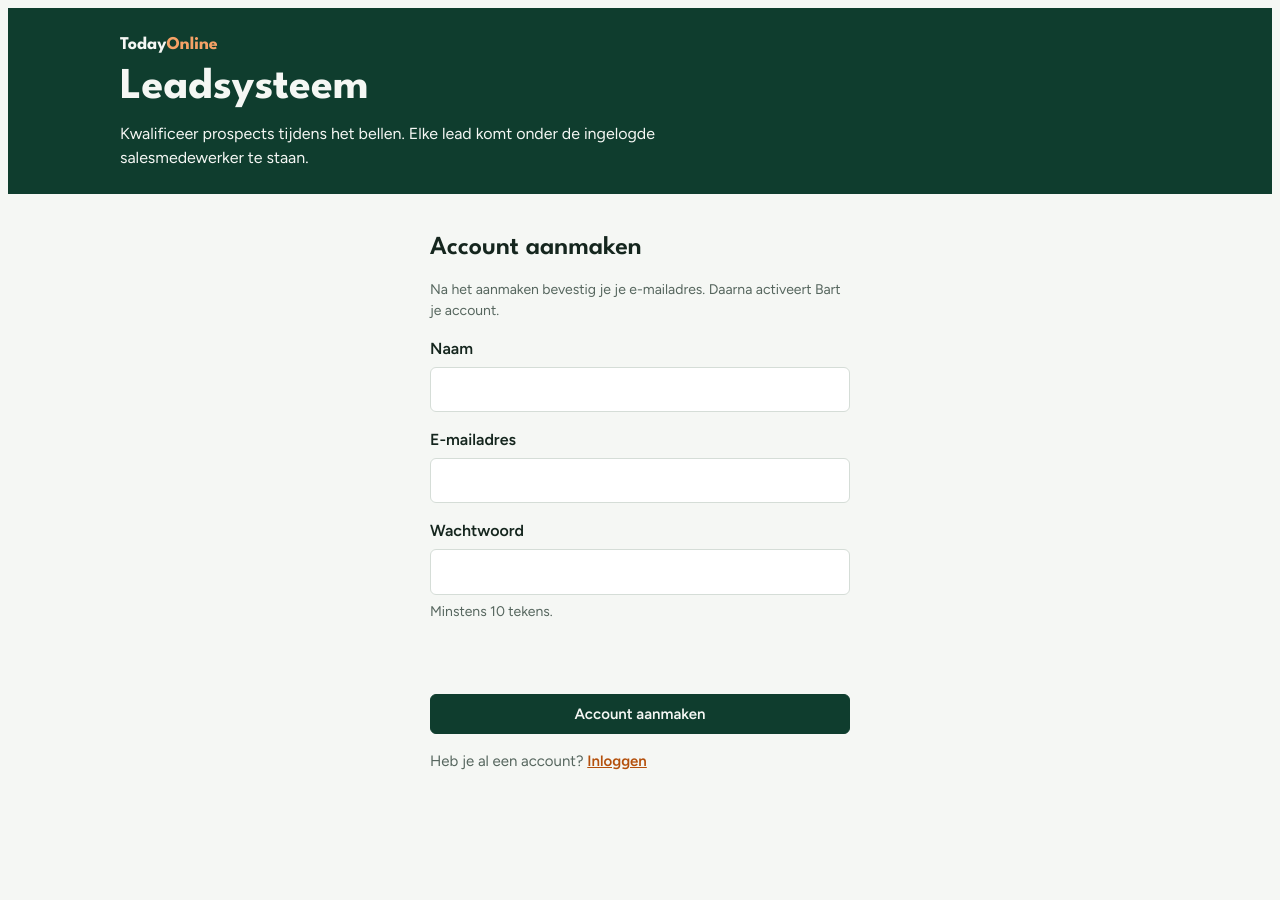
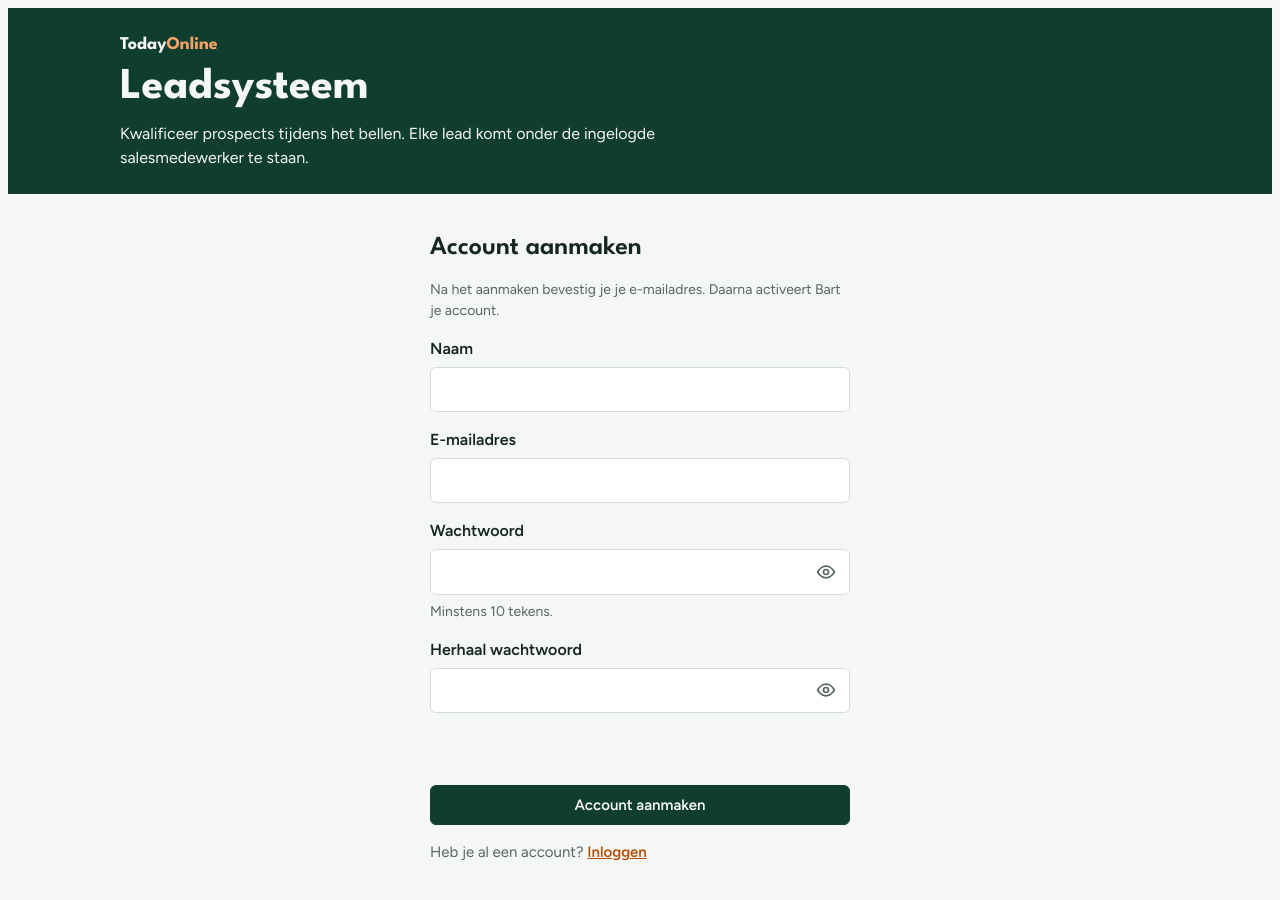
Before and after one commit to TodayOnlineBZ/leads-todayonline, a Next.js app: page /registreren in a window 1280 px wide. Shown: the top 900 px of the page. Before the commit the page ends 836 px from the top, so only its background shows below. Built offline with nearby package versions, Linux system fonts and the light colour scheme; no server answers.

Commit message:
Wachtwoord herhalen en tonen bij account aanmaken
Co-Authored-By: Claude Opus 5.5 <noreply@anthropic.com>
Claude-Session: https://claude.ai/code/session_01RvA2egZ9EbEW76N7qcCiQp

```diff
--- a/app/(auth)/registreren/page.tsx
+++ b/app/(auth)/registreren/page.tsx
@@ -1,6 +1,7 @@
 "use client";
 import Link from "next/link";
 import { useState, type FormEvent } from "react";
+import PasswordField from "@/components/PasswordField";
 import Turnstile from "@/components/Turnstile";
 import { turnstileSiteKey } from "@/lib/config";
 import { createClient } from "@/lib/supabase/client";
@@ -9,6 +10,7 @@ export default function SignupPage() {
   const [name, setName] = useState("");
   const [email, setEmail] = useState("");
   const [password, setPassword] = useState("");
+  const [passwordRepeat, setPasswordRepeat] = useState("");
   const [token, setToken] = useState("");
   const [resetKey, setResetKey] = useState(0);
   const [busy, setBusy] = useState(false);
@@ -19,6 +21,7 @@ export default function SignupPage() {
     e.preventDefault();
     if (!name.trim()) { setError("Vul je naam in."); return; }
     if (password.length < 10) { setError("Kies een wachtwoord van minstens 10 tekens."); return; }
+    if (password !== passwordRepeat) { setError("De twee wachtwoorden zijn niet hetzelfde. Vul ze opnieuw in."); return; }
     if (turnstileSiteKey && !token) { setError("Wacht tot de beveiligingscontrole klaar is."); return; }
     setBusy(true); setError("");
     const { error: err } = await createClient().auth.signUp({
@@ -50,7 +53,8 @@ export default function SignupPage() {
       <p className="hint">Na het aanmaken bevestig je je e-mailadres. Daarna activeert Bart je account.</p>
       <div className="q"><label htmlFor="name">Naam</label><input id="name" autoComplete="name" required value={name} onChange={(e) => setName(e.target.value)} /></div>
       <div className="q"><label htmlFor="email">E-mailadres</label><input id="email" type="email" autoComplete="email" required value={email} onChange={(e) => setEmail(e.target.value)} /></div>
-      <div className="q"><label htmlFor="password">Wachtwoord</label><input id="password" type="password" autoComplete="new-password" required minLength={10} value={password} onChange={(e) => setPassword(e.target.value)} /><p className="hint">Minstens 10 tekens.</p></div>
+      <PasswordField id="password" label="Wachtwoord" value={password} onChange={setPassword} hint="Minstens 10 tekens." />
+      <PasswordField id="passwordRepeat" label="Herhaal wachtwoord" value={passwordRepeat} onChange={setPasswordRepeat} />
       <Turnstile onToken={setToken} resetKey={resetKey} />
       <p className={"status" + (error ? " err" : "")} role="status">{error}</p>
       <button className="btn" type="submit" disabled={busy}>{busy ? "Bezig met aanmaken" : "Account aanmaken"}</button>
--- a/app/globals.css
+++ b/app/globals.css
@@ -130,3 +130,8 @@ td.num { font-variant-numeric: tabular-nums; white-space: nowrap; }
   .who { margin-left: 0; }
 }
 @media (prefers-reduced-motion: reduce) { .fill { transition: none; } }
+
+.password-wrap { position: relative; }
+.password-wrap input { padding-right: 48px; }
+.password-toggle { position: absolute; top: 50%; right: 4px; transform: translateY(-50%); width: 40px; height: 40px; display: grid; place-items: center; background: none; border: 0; border-radius: 6px; color: var(--muted); cursor: pointer; }
+.password-toggle:hover { color: var(--fg); }
--- /dev/null
+++ b/components/PasswordField.tsx
@@ -0,0 +1,30 @@
+"use client";
+import { useState } from "react";
+
+type Props = {
+  id: string;
+  label: string;
+  value: string;
+  onChange: (value: string) => void;
+  hint?: string;
+};
+
+export default function PasswordField({ id, label, value, onChange, hint }: Props) {
+  const [visible, setVisible] = useState(false);
+  return (
+    <div className="q">
+      <label htmlFor={id}>{label}</label>
+      <div className="password-wrap">
+        <input id={id} type={visible ? "text" : "password"} autoComplete="new-password" required minLength={10} value={value} onChange={(e) => onChange(e.target.value)} />
+        <button className="password-toggle" type="button" aria-label={visible ? label + " verbergen" : label + " tonen"} aria-pressed={visible} onClick={() => setVisible((v) => !v)}>
+          <svg viewBox="0 0 24 24" width="20" height="20" fill="none" stroke="currentColor" strokeWidth="2" strokeLinecap="round" strokeLinejoin="round" aria-hidden="true">
+            <path d="M2 12s3.6-7 10-7 10 7 10 7-3.6 7-10 7-10-7-10-7z" />
+            <circle cx="12" cy="12" r="3" />
+            {visible && <path d="M4 4l16 16" />}
+          </svg>
+        </button>
+      </div>
+      {hint && <p className="hint">{hint}</p>}
+    </div>
+  );
+}
```
